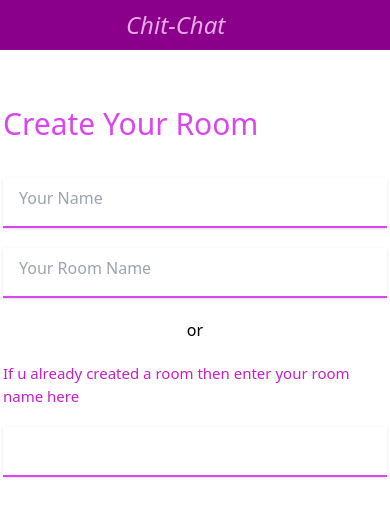
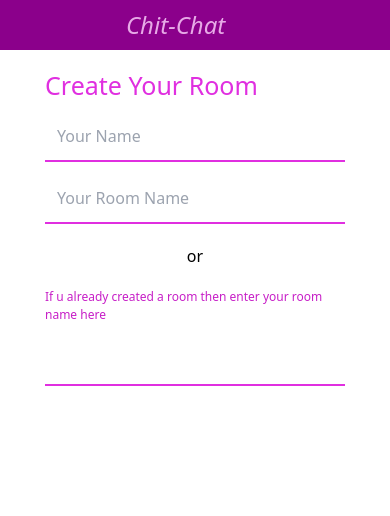
Before and after one commit to SMILEYMUSKAN/Chat-Application, a React (Create React App) app: page /room in a window 390 px wide. Shown: the top 516 px of the page. Built offline with nearby package versions, Linux system fonts and the light colour scheme.

Commit message:
Pending changes exported from your codespace

```diff
--- a/src/App.css
+++ b/src/App.css
@@ -305,12 +305,91 @@ gap: 20px;
   transition: all 0.50s;
 }
 
+.ChatRoomMainDivUI{
+  width: 41.666667%;
+  height: 384px;
+  display: flex;
+  flex-direction: column;
+  align-items: center;
+  justify-content: start;
+  margin: auto;
+  border-radius: 8px;
+}
+
+.ChatRommFormUI{
+  display: flex;
+  flex-direction: column;
+  gap: 20px;
+}
+
+.ChatRoomHeaderUI{
+ font-size: 30px;
+ line-height: 36px;
+ color : rgb(224, 47, 224);
+ margin-top: 24px;
+}
+
+.ChatRoomInputUI{
+  padding-bottom: 16px;
+  padding-left:16px;
+  padding-top:8px;
+  width:384px;
+  border-bottom: 2px solid rgb(224, 47, 224);
+  background-color: white;
+
+}
+
+.ChatRoomInputUI:focus{
+  outline:none;
+}
+
+
+.ChatRoomInputUIToggle{
+  padding-bottom: 16px;
+  padding-left:16px;
+  padding-top:8px;
+  width:384px;
+  border-bottom: 2px solid rgb(224, 47, 224);
+  background-color: white;
+  color: white;
+}
+
+
+.ChatRoomInputUIToggle:focus{
+  outline: none;
+}
+.ChatRoomButtonUI{
+ background-color:rgb(224, 47, 224);
+ text-align:center;
+ border-radius:8px;
+ width:384px;
+ padding:8px;
+ margin-top:40px;
+ color:white;
+}
+
+.ChatRoomButtonUI:hover{
+  background-color: rgb(187, 48, 187);
+  transition: all 0.50s;
+  box-shadow:1px 1px 1px black;
+}
+
+.ChatRoomParaUI{
+  color:rgb(199, 31, 199);
+  font-size:15px;
+}
 /*bg-fuchsia-500 text-center rounded w-96 p-2 mt-10 mb-4 text-white transition hover:bg-fuchsia-700 shadow*/
+/*style={{ color: "rgb(199, 31, 199)", fontSize: "15px" }}*/
 /*
+5-20px
 4-16px
 2-8px
+6-24px
 96-384px
 10-40px
+5/12- width: 41.666667%;
+3xl-font-size: 1.875rem; /* 30px */
+  /*line-height: 2.25rem;  36px
 */
 @media screen and (max-width: 567px){
 .HomePageUI{
@@ -408,4 +487,197 @@ line-height:20px;
   color: white;
 }
 
+.ChatRoomHeaderUI{
+  font-size: 25px;
+  line-height: 30px;
+  margin-top: 20px;
 }
+
+.ChatRoomInputUI{
+  padding-bottom: 12px;
+  padding-left:12px;
+  padding-top:4px;
+  width:300px;
+  background-color: white;
+  border-bottom: 2px solid rgb(224, 47, 224);
+}
+
+.ChatRoomInputUIToggle{
+  padding-bottom: 12px;
+  padding-left:12px;
+  padding-top:4px;
+  width:300px;
+  background-color: white;
+  color: white;
+  border-bottom: 2px solid rgb(224, 47, 224);
+}
+
+.ChatRoomInputUIToggle:focus{
+  outline: none;
+}
+
+.ChatRoomInputUI:focus{
+  outline:none;
+}
+
+.ChatRoomButtonUI{
+  background-color:rgb(224, 47, 224);
+  text-align:center;
+  border-radius:8px;
+  width:300px;
+  padding:5px;
+  margin-top:40px;
+  color:white;
+ }
+
+ .ChatRoomParaUI{
+  font-size: 12px;
+ }
+
+ .ChatMessagesUI{
+  border: 1px solid rgb(168, 9, 168);
+  width: 85vw;
+  height: 75vh;
+  margin: auto;
+  background-color:white;
+  border-radius: 12px;
+  margin-top: 1em;
+  box-shadow: 1px 1px 2px black;
+  position: relative;
+  }
+
+  .FromUI{
+    width: 85vw;
+    height: 75vh;
+    border: 1px solid white;
+    margin: auto;
+    margin-top: 1em;
+    border-radius: 8px;
+    background-color: white;
+    scrollbar-width: thin;
+    position: relative;
+    }
+
+
+  .FormItemsUI{
+    position: absolute;
+    bottom: 0;
+    display: flex;
+    gap:1em;
+    margin-bottom: 20px;
+    position:none;
+    }
+
+   .InputUI{
+   padding: 5px;
+   width: 55vw;
+   margin-left: 5px;
+   padding-left: 35px;
+   border: 1px solid rgb(168, 9, 168);
+   border-radius: 8px;
+   }
+
+   .InputUI:focus{
+   outline: none;
+   }
+
+.ButtonUI{
+  background-color: rgb(168, 9, 168);
+  width: 20vw;
+  border-radius: 8px;
+  margin-right: 10px;
+  color:white;
+  }
+
+
+  .ButtonUI:hover{
+  background-color:rgb(199, 31, 199);
+  box-shadow: 1px 1px 1px grey;
+  transition: all 1s;
+  }
+
+  .ChatSpanUI{
+    margin : 0em;
+    margin-left: 10px;
+    display: flex;
+    width: 55vw;
+    min-height: 70vh;
+    max-height: 1000vh;
+    flex-direction: column;
+    position: relative;
+    }
+
+    .MessagesUI{
+    display: flex;
+    flex-wrap: wrap;
+    width: fit-content;
+    margin-bottom: 2px;
+    padding: 2px;
+    position: relative;
+    }
+
+
+ .MessagesSpanUI{
+  border: 1px solid rgb(168, 9, 168);
+  width: fit-content;
+  border-radius: 0px 10px 10px 20px;
+  text-align: center;
+  padding-top: 20px;
+  padding: 5px;
+  margin-right: 5em;
+  }
+
+  .MessagesSpanUIUser{
+    border: 1px solid rgb(168, 9, 168);
+    width: fit-content;
+    border-radius: 0px 10px 10px 20px;
+    text-align: center;
+    padding-top: 20px;
+    padding: 5px;
+    position: absolute;
+    left:0
+  }
+
+  .CreatedAt{
+    font-size: 10px;
+    margin-top: 3.50em;
+    color: rgb(168, 9, 168);
+    margin-left: 5px;
+    }
+
+    .CreatedAtUser{
+    font-size: 10px;
+    margin-top: 5.50em;
+    margin-left: 20px;
+    color: rgb(168, 9, 168);
+    }
+
+
+}
+
+/*
+.ChatMessagesUI{
+border: 1px solid rgb(168, 9, 168);
+width: 70vw;
+height: 91vh;
+margin: auto;
+background-color:rgb(168, 9, 168);
+border-radius: 12px;
+margin-top: 2px;
+box-shadow: 1px 1px 2px black;
+position: relative;
+}
+
+.FromUI{
+width: 55vw;
+height: 85vh;
+border: 1px solid white;
+margin: auto;
+margin-top: 1em;
+border-radius: 8px;
+background-color: white;
+scrollbar-width: thin;
+position: relative;
+}
+
+*/
--- a/src/Components/Authentication.js
+++ b/src/Components/Authentication.js
@@ -18,7 +18,6 @@ var Authentication = ({ isLogin }) => {
 
   };
 
-  if (user) return <Redirect to="/room" />;
 
   useEffect(() => {
     clearErrors();
@@ -28,6 +27,7 @@ var Authentication = ({ isLogin }) => {
 
 
   var title = isLogin ? <h1>Login</h1> : <h1>SignUp</h1>;
+  if (user) return <Redirect to="/room" />;
   return (
     <div  className="AuthenticationMainDiv">
 
--- a/src/Components/ChatMessages.js
+++ b/src/Components/ChatMessages.js
@@ -65,8 +65,7 @@ var ChatMessages = () => {
     setMessages(value);
   };
 
-  if (room == "") return <Redirect to="/room" />;
-
+  //if (room == "") return <Redirect to="/room" />;
   return (
     <div className="ChatMessagesUI" id="outer">
       <form onSubmit={HandleSubmitEvent} className="FromUI" id="inner">
--- a/src/Components/ChatRoom.js
+++ b/src/Components/ChatRoom.js
@@ -15,9 +15,9 @@ var chatRoom = () => {
 
   if (toggle) return <Redirect to="/chats" />;
   return (
-    <div className="w-5/12 h-96 mt-8 flex flex-col items-center justify-start mx-auto rounded">
-      <form onSubmit={HandleOnSubmit} className="flex flex-col gap-5">
-        <h1 className="text-3xl mb-4 text-fuchsia-500 mt-6">
+    <div className="ChatRoomMainDivUI">
+      <form onSubmit={HandleOnSubmit} className="ChatRommFormUI">
+        <h1 className="ChatRoomHeaderUI">
           Create Your Room
         </h1>
         {inputToggle ? null : (
@@ -26,7 +26,7 @@ var chatRoom = () => {
             value={name}
             placeholder="Your Name"
             onChange={HandleOnChangeName}
-            className="shadow pb-4 pl-4 pt-2 w-96 border-fuchsia-500  bg-white text-slate-900 border-b-2 border-fuchsia-500 focus:outline-none"
+            className="ChatRoomInputUI"
           />
         )}
 
@@ -37,7 +37,7 @@ var chatRoom = () => {
             placeholder="Your Room Name"
             onChange={HandleOnChange}
             onClick={() => setInputToggle(false)}
-            className="shadow pb-4 pl-4 pt-2 w-96 border-fuchsia-500  bg-white text-white border-b-2 border-fuchsia-500 focus:outline-none"
+            className="ChatRoomInputUIToggle"
           />
         ) : (
           <input
@@ -46,21 +46,21 @@ var chatRoom = () => {
             placeholder="Your Room Name"
             onChange={HandleOnChange}
             onClick={() => setInputToggle(false)}
-            className="shadow pb-4 pl-4 pt-2 w-96 border-fuchsia-500  bg-white  border-b-2 border-fuchsia-500 focus:outline-none"
+            className="ChatRoomInputUI"
           />
         )}
 
         {room && name && (
           <button
             type="submit"
-            className="bg-fuchsia-500 text-center rounded w-96 p-2 mt-10 mb-4 text-white transition hover:bg-fuchsia-700 shadow"
+            className="ChatRoomButtonUI"
           >
             Start Chat
           </button>
         )}
 
         <p className="text-center">or</p>
-        <p style={{ color: "rgb(199, 31, 199)", fontSize: "15px" }}>
+        <p className="ChatRoomParaUI">
           If u already created a room then enter your room name here
         </p>
         {inputToggle ? (
@@ -68,7 +68,7 @@ var chatRoom = () => {
             type="text"
             value={room}
             onChange={HandleOnChange}
-            className="shadow pb-4 pl-4 pt-2 w-96 border-fuchsia-500  bg-white border-b-2 border-fuchsia-500 focus:outline-none"
+            className="ChatRoomInputUI"
             onClick={() => setInputToggle(true)}
           />
         ) : (
@@ -76,7 +76,7 @@ var chatRoom = () => {
             type="text"
             value={room}
             onChange={HandleOnChange}
-            className="shadow pb-4 pl-4 pt-2 w-96 border-fuchsia-500 text-white bg-white border-b-2 border-fuchsia-500 focus:outline-none"
+            className="ChatRoomInputUIToggle"
             onClick={() => setInputToggle(true)}
           />
         )}
@@ -84,7 +84,7 @@ var chatRoom = () => {
         {inputToggle && (
           <button
             type="submit"
-            className="bg-fuchsia-500 text-center rounded w-96 p-2 mt-10 mb-4 text-white transition hover:bg-fuchsia-700 shadow"
+            className="ChatRoomButtonUI"
           >
             Continue
           </button>
--- a/src/Contexts/UserProvider.js
+++ b/src/Contexts/UserProvider.js
@@ -35,7 +35,6 @@ var UserProvider = ({ children }) => {
   var SaveUser = (res) => {
     localStorage.setItem(App_User, JSON.stringify(res));
     setUser(res);
-    if(error == false) return <Redirect to="/room"/>
   };
 
 
```
